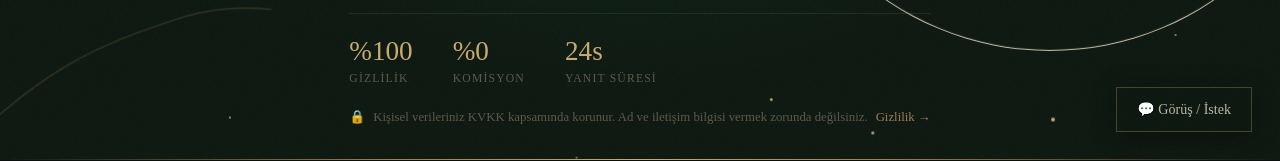
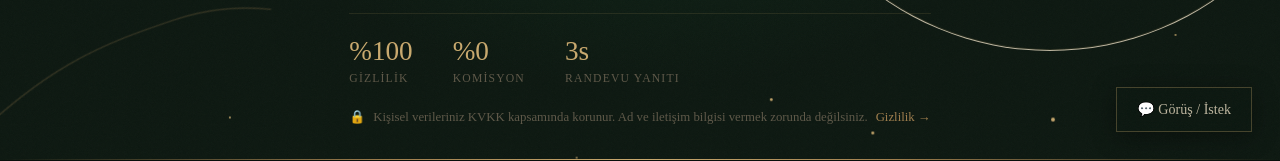
Before and after one commit to ozkayamrt-hub/mekteb-app, a Next.js app: page / in a window 1280 px wide. Shown: the part 640-801 px from the top of the page. Built offline with nearby package versions, Linux system fonts and the light colour scheme; a web font is replaced by a local one.

Commit message:
fix: yanit suresi 24s -> 3s, 'Randevu Yaniti' olarak netlesti

```diff
--- a/app/page.tsx
+++ b/app/page.tsx
@@ -99,7 +99,7 @@ export default function DanisanPage() {
             <a href="#nasil" className="btn btn-outline btn-lg">Nasıl Çalışır?</a>
           </div>
           <div style={{ display:'flex', gap:'40px', borderTop:'1px solid var(--border)', paddingTop:'24px', marginBottom:'20px' }}>
-            {[['%100','Gizlilik'],['%0','Komisyon'],['24s','Yanıt Süresi']].map(([v,l]) => (
+            {[['%100','Gizlilik'],['%0','Komisyon'],['3s','Randevu Yanıtı']].map(([v,l]) => (
               <div key={l}>
                 <div style={{ fontFamily:'Cormorant Garant,serif', fontSize:'1.7rem', fontWeight:300, color:'var(--gold)', lineHeight:1 }}>{v}</div>
                 <div style={{ fontFamily:'Cormorant Garant,serif', fontSize:'.73rem', letterSpacing:'.1em', textTransform:'uppercase', color:'var(--muted)', marginTop:'5px' }}>{l}</div>
@@ -137,7 +137,7 @@ export default function DanisanPage() {
             <div style={{ position:'absolute', top:'42px', left:'calc(16.5% + 24px)', right:'calc(16.5% + 24px)', height:'1px', background:'linear-gradient(90deg,var(--gold-d),var(--gold),var(--gold-d))' }} />
             {[
               { n:'I',   icon:'◎', title:'Keşfet',  desc:'Uzmanlık alanı, yaklaşım ve şehre göre size uygun psikologları inceleyin. Her profil şeffaf ve detaylı.' },
-              { n:'II',  icon:'◈', title:'Eşleş',   desc:'Beğendiğiniz psikologun profiline girin, randevu talep edin. 24 saat içinde yanıt alırsınız.' },
+              { n:'II',  icon:'◈', title:'Eşleş',   desc:'Beğendiğiniz psikologun profiline girin, randevu talep edin. Psikolog 3 saat içinde yanıt verir.' },
               { n:'III', icon:'⬡', title:'İyileş',  desc:'Online veya yüz yüze seanslarınıza başlayın. İlerlemenizi takip edin, gerekirse değişim yapın.' },
             ].map(s => (
               <div key={s.n} style={{ textAlign:'center', padding:'0 44px' }}>
```
